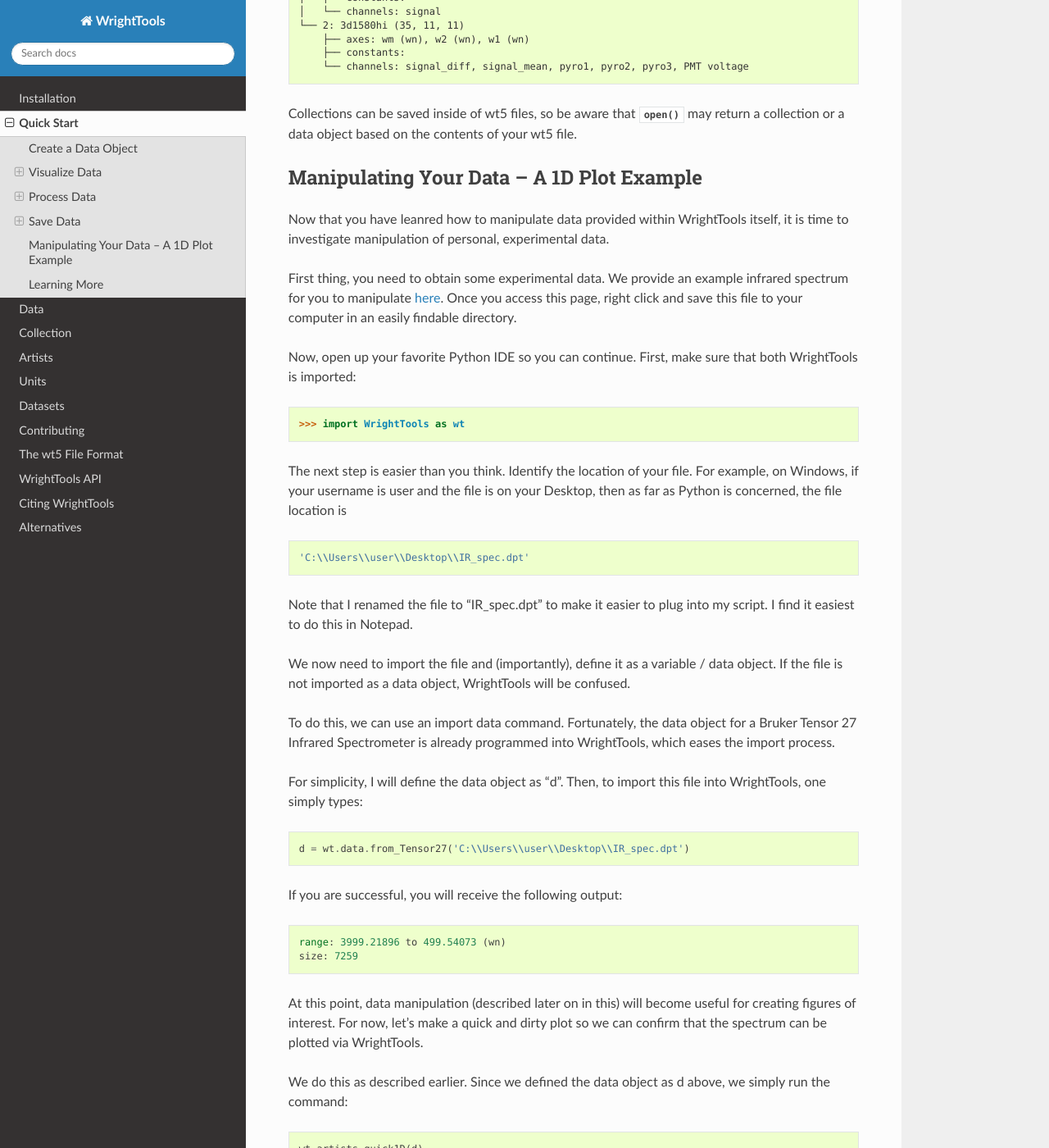
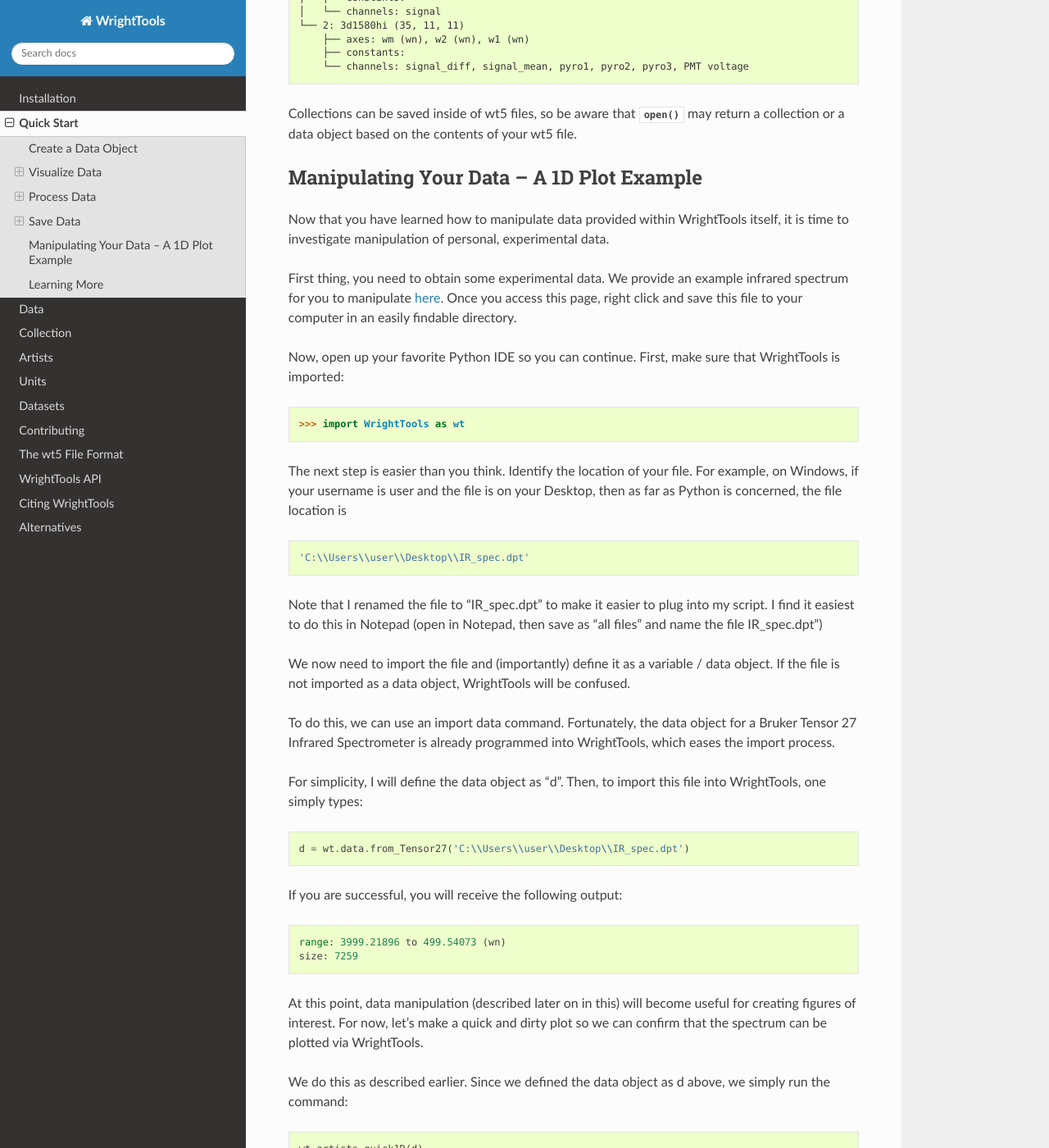
Before and after one commit to wright-group/WrightTools, a Sphinx documentation site: the page built from docs/quickstart.rst, in a window 1280 px wide and 1400 px high, scrolled down 5601 px. Shown: the whole window at 82% size. Built offline with Sphinx 7.4.7 and the Read the Docs theme 2.0.0, drawn with Linux system fonts in a browser that asks for light colours; pages that are not in the unit, such as notebooks, are missing from menus; the version number could not be read and is left out.

Commit message:
Update quickstart.rst

```diff
--- a/docs/quickstart.rst
+++ b/docs/quickstart.rst
@@ -325,11 +325,11 @@ Collections can be saved inside of wt5 files, so be aware that :meth:`~WrightToo
 
 Manipulating Your Data -- A 1D Plot Example
 ----------------------
-Now that you have leanred how to manipulate data provided within WrightTools itself, it is time to investigate manipulation of personal, experimental data.
+Now that you have learned how to manipulate data provided within WrightTools itself, it is time to investigate manipulation of personal, experimental data.
 
 First thing, you need to obtain some experimental data. We provide an example infrared spectrum for you to manipulate `here <https://raw.githubusercontent.com/wright-group/WrightTools/master/WrightTools/datasets/Tensor27/CuPCtS_powder_ATR.dpt>`_. Once you access this page, right click and save this file to your computer in an easily findable directory.
 
-Now, open up your favorite Python IDE so you can continue. First, make sure that both WrightTools is imported:
+Now, open up your favorite Python IDE so you can continue. First, make sure that WrightTools is imported:
 
 .. code-block:: python
 
@@ -342,9 +342,9 @@ The next step is easier than you think. Identify the location of your file. For
 
    'C:\\Users\\user\\Desktop\\IR_spec.dpt'
 
-Note that I renamed the file to "IR_spec.dpt" to make it easier to plug into my script. I find it easiest to do this in Notepad.
+Note that I renamed the file to "IR_spec.dpt" to make it easier to plug into my script. I find it easiest to do this in Notepad (open in Notepad, then save as "all files" and name the file IR_spec.dpt")
 
-We now need to import the file and (importantly), define it as a variable / data object. If the file is not imported as a data object, WrightTools will be confused.
+We now need to import the file and (importantly) define it as a variable / data object. If the file is not imported as a data object, WrightTools will be confused.
 
 To do this, we can use an import data command. Fortunately, the data object for a Bruker Tensor 27 Infrared Spectrometer is already programmed into WrightTools, which eases the import process.
 
```
